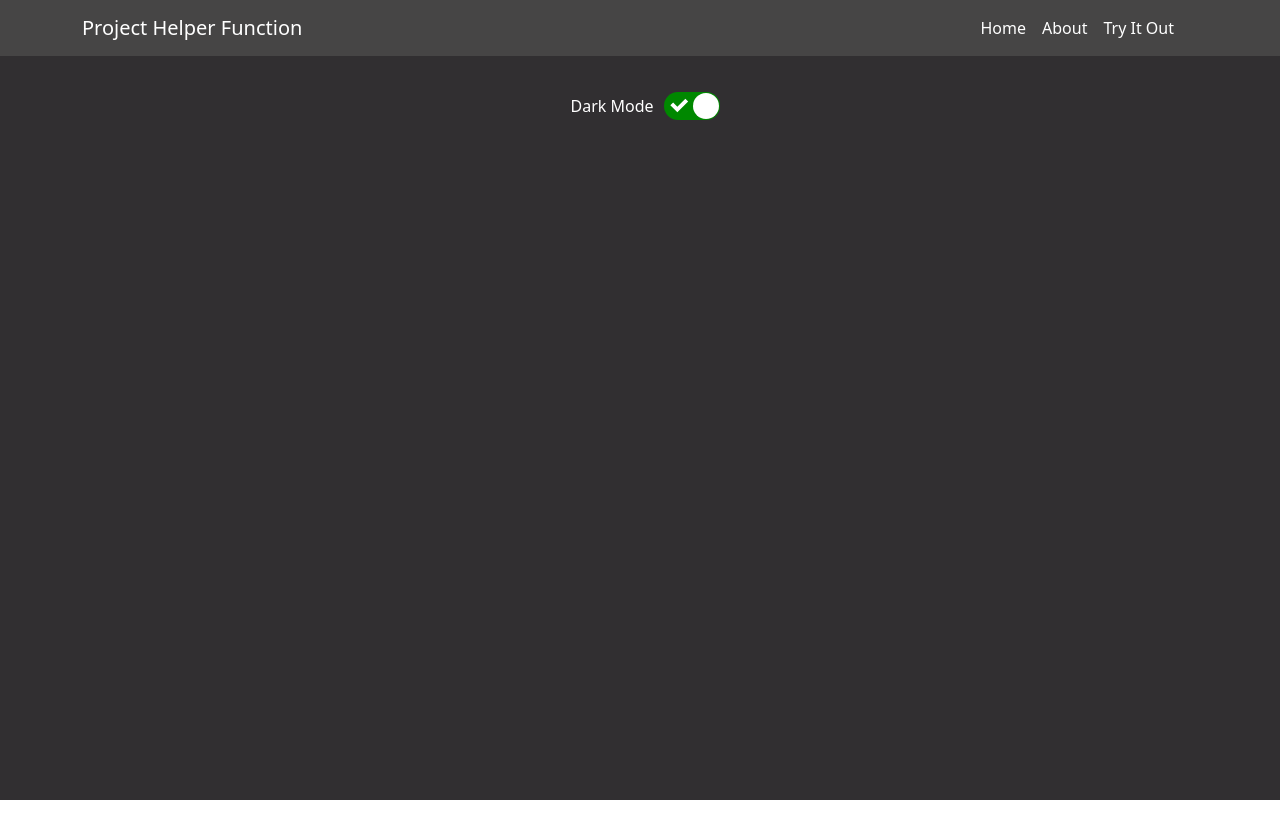
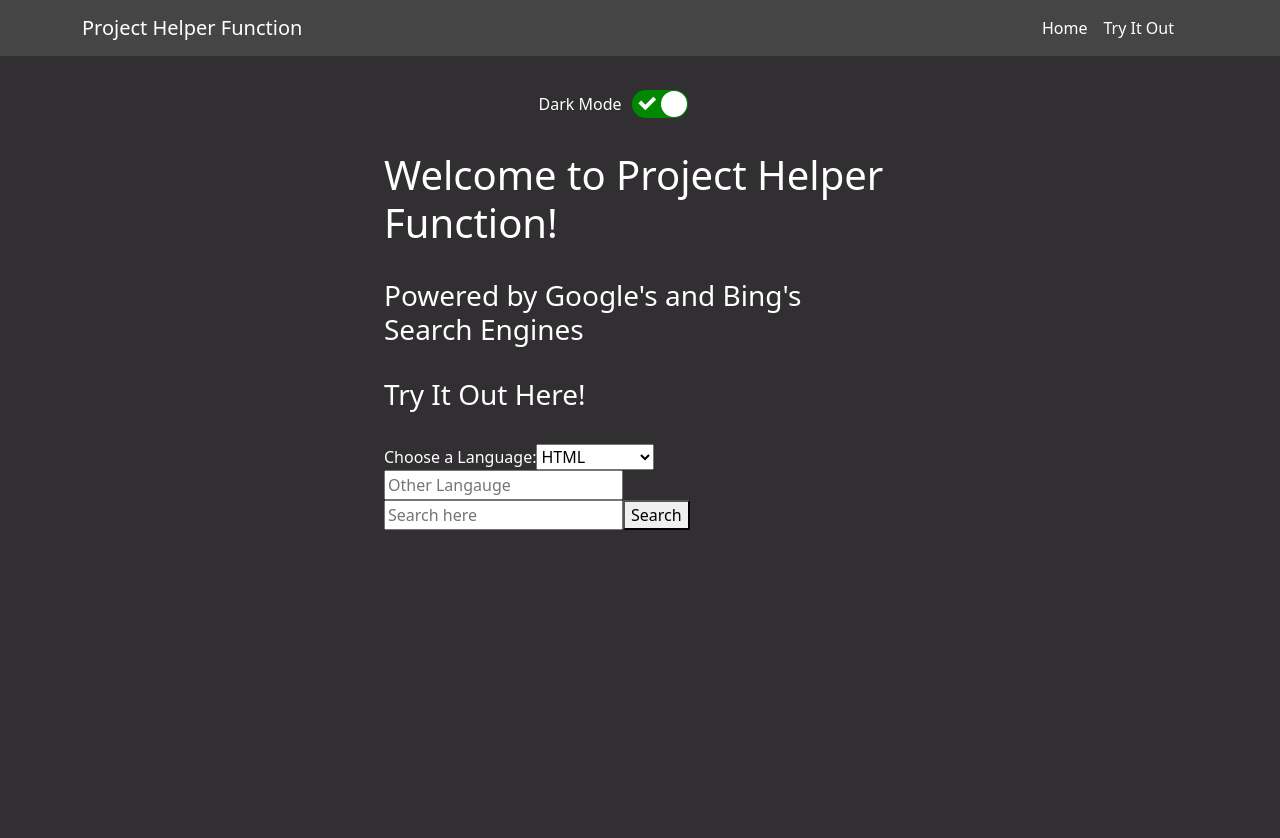
Before and after one commit to cleeclee123/Project-Helper-Function, a React (Create React App) app in the folder phf-frontend/: page / in a window 1280 px wide. Shown: the top 838 px of the page. Before the commit the page ends 800 px from the top, so only its background shows below. Built offline with nearby package versions, Linux system fonts and the light colour scheme.

Commit message:
refactor

```diff
--- a/phf-frontend/src/App.css
+++ b/phf-frontend/src/App.css
@@ -10,10 +10,14 @@
   background-color: #312f31;
 }
 
+.App {
+  position: relative;
+}
+
 .switch {
   display: flex;
-  width: 100vw;
-  height: 100px;
+  width: 95vw;
+  height: 95px;
   justify-content: center;
   align-items: center;
 }
--- a/phf-frontend/src/App.js
+++ b/phf-frontend/src/App.js
@@ -2,10 +2,7 @@ import "./App.css";
 import { createContext, useState } from "react";
 import ReactSwitch from "react-switch";
 import NavbarComp from "./components/NavbarComp";
-import { Routes, Route, Router } from "react-router-dom";
 import Home from "./components/Home";
-import About from "./components/About";
-import Code from "./components/Code";
 
 export const ThemeContext = createContext(null);
 
@@ -24,6 +21,7 @@ function App() {
           <label> {theme === "light" ? "Light Mode" : "Dark Mode"} </label>
           <ReactSwitch onChange={toggleTheme} checked={theme === "dark"} />
         </div>
+        <Home/>
       </div>
     </ThemeContext.Provider>
   );
--- a/phf-frontend/src/components/About.js
+++ /dev/null
@@ -1,7 +0,0 @@
-import React from 'react'
-
-export default function About() {
-  return (
-    <div>About</div>
-  )
-}
--- a/phf-frontend/src/components/Code.js
+++ /dev/null
@@ -1,7 +0,0 @@
-import React from 'react'
-
-export default function Code() {
-  return (
-    <div>Code</div>
-  )
-}
--- a/phf-frontend/src/components/Home.js
+++ b/phf-frontend/src/components/Home.js
@@ -1,8 +1,81 @@
-import React from 'react'
-
+import React, { useState } from 'react';
+import "./styles/Home.css";
 
 export default function Home() {
+  const [searchQuery, setSearchQuery] = useState("");
+  const [language, setLanguage] = useState("");
+
+  // onChange handler
+  const handleChangeQuery = (event) => {
+    setSearchQuery(event.target.value);
+  };
+
+  // onClick handler
+  const handleChangeLang = (event) => {
+    setLanguage(event.target.value);
+  }
+
+  // onClick handler
+  const handleClick = (event) => {
+    event.preventDefault();
+    console.log(searchQuery);
+    console.log(language);
+  }
+
   return (
-    <div className="main-container"> <h1 className="main-title"> HOME </h1></div>
+    <div className="home-container">
+      <div className="content-welcome">
+        <h1> <a id="home-id"> Welcome to Project Helper Function!</a> </h1> <br></br>
+      </div>
+      <div className="content-info">
+        <h3> <a id="about-id"> Powered by Google's and Bing's Search Engines</a> </h3> <br></br>
+      </div>
+      <div className="content-code">
+        <h3> <a id="code-id"> Try It Out Here! </a> </h3> <br></br>
+
+        <div className="code-dropdown">
+          <form id="form" role="select">
+            <label for="lang">Choose a Language:</label>
+            <select name="lang" id="lang" >
+              <optgroup label="Programming Languages">
+                <option value="html">HTML</option>
+                <option value="javascript">JavaScript</option>
+                <option value="html">Java</option>
+                <option value="cplusplus">C++</option>
+                <option value="c">C</option>
+                <option value="csharp">C#</option>
+                <option value="python">Python</option>
+                <option value="golang">GoLang</option>
+                <option value="html">HTML</option>
+                <option value="typescript">TypeScript</option>
+                <option value="typescript">Rust</option>
+                <option value="typescript">Kotlin</option>
+              </optgroup>
+            </select>
+          </form>
+        </div>
+
+        <div className="code-search-other">
+          <form id="form" role="search">
+            <input
+              type="text"
+              placeholder="Other Langauge"
+              aria-label="Set users plang"
+              onChange={handleChangeLang}
+              value={language}
+            /> <br></br>
+            <input
+              type="text"
+              placeholder="Search here"
+              aria-label="Set users search query"
+              onChange={handleChangeQuery}
+              value={searchQuery}
+            />
+            <button onClick={handleClick}> Search </button>
+          </form>
+        </div>
+      </div>
+
+    </div>
   )
 }
--- a/phf-frontend/src/components/NavbarComp.js
+++ b/phf-frontend/src/components/NavbarComp.js
@@ -2,7 +2,7 @@ import React, { Component } from "react";
 import Navbar from "react-bootstrap/Navbar";
 import Nav from "react-bootstrap/Nav";
 import Container from "react-bootstrap/Container";
-import "./NavbarComp.css";
+import "./styles/NavbarComp.css";
 
 export default class NavbarComp extends Component {
   render() {
@@ -10,13 +10,12 @@ export default class NavbarComp extends Component {
       <div className="navbar-wrapper">
         <Navbar className="color-nav" varient="dark" expand="lg">
           <Container>
-            <Navbar.Brand href="/home" className="nav-title">Project Helper Function</Navbar.Brand>
+            <Navbar.Brand href="#home-id" className="nav-title">Project Helper Function</Navbar.Brand>
             <Navbar.Toggle aria-controls="basic-navbar-nav"/>
             <Navbar.Collapse id="basic-navbar-nav">
               <Nav className="justify-content-end flex-grow-1 pe-3">
-                <Nav.Link href="/home" className="nav-links">Home</Nav.Link>
-                <Nav.Link href="/about" className="nav-links">About</Nav.Link>
-                <Nav.Link href="/code" className="nav-links">Try It Out</Nav.Link>
+                <Nav.Link href="#home-id" className="nav-links">Home</Nav.Link>
+                <Nav.Link href="#code-id" className="nav-links">Try It Out</Nav.Link>
               </Nav>
             </Navbar.Collapse>
           </Container>
--- a/phf-frontend/src/components/styles/Home.css
+++ b/phf-frontend/src/components/styles/Home.css
@@ -1,21 +1,38 @@
-.main-container {
-  font-family: arial;
-  font-size: 24px;
-  margin: 25px;
-  width: 350px;
-  height: 200px;
-  outline: dashed 1px black;
-  /* Setup */
+.home-container {
   position: relative;
+  padding-bottom: 125rem;
 }
 
-.main-title {
-  width: 50px;
-  height: 50px;
-  background-color: red;
-  /* Center vertically and horizontally */
-  position: absolute;
-  top: 50%;
-  left: 50%;
-  margin: -25px 0 0 -25px;
+
+#light .content-welcome {
+  color: black;
+  width: 40%;
+  margin: 0 auto;
 }
+#dark .content-welcome {
+  color: white;
+  width: 40%;
+  margin: 0 auto;
+}
+
+#light .content-info {
+  color: black;
+  width: 40%;
+  margin: 0 auto;
+}
+#dark .content-info {
+  color: white;
+  width: 40%;
+  margin: 0 auto;
+}
+
+#light .content-code {
+  color: black;
+  width: 40%;
+  margin: 0 auto;
+}
+#dark .content-code {
+  color: white;
+  width: 40%;
+  margin: 0 auto;
+}
```
Also changed, not shown: phf-frontend/src/components/styles/NavbarComp.css (renamed from phf-frontend/src/components/NavbarComp.css), 1 other file (tests, documents, lock files or other folders).
